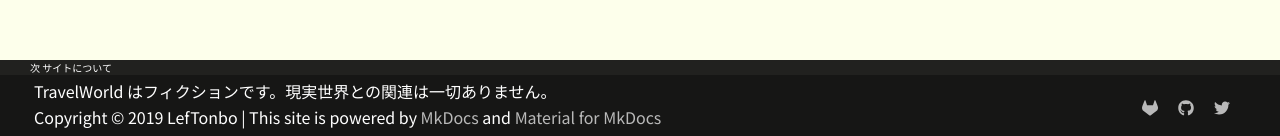
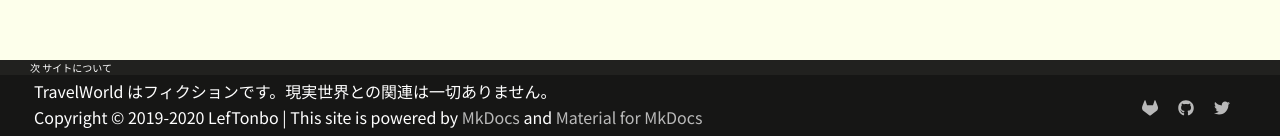
Before and after one commit to leftonbo/travelworld-docs, an MkDocs documentation site: the page built from docs/index.md, in a window 1280 px wide. Shown: the part 761-897 px from the top of the page. Built offline with MkDocs 1.6.1 and Material for MkDocs 9.7.7, drawn with Linux system fonts in a browser that asks for light colours; nearby versions of some CDN libraries; comment, search, counter and statistics services are not loaded.

Commit message:
コピーライトを修正

```diff
--- a/mkdocs.yml
+++ b/mkdocs.yml
@@ -11,7 +11,7 @@ repo_url: 'https://gitlab.com/leftonbo/creationworld-travel'
 edit_uri: ""
 
 # Copyright
-copyright: 'Copyright &copy; 2019 LefTonbo'
+copyright: 'Copyright &copy; 2019-2020 LefTonbo'
 
 # Documentation
 docs_dir: 'docs'
```
